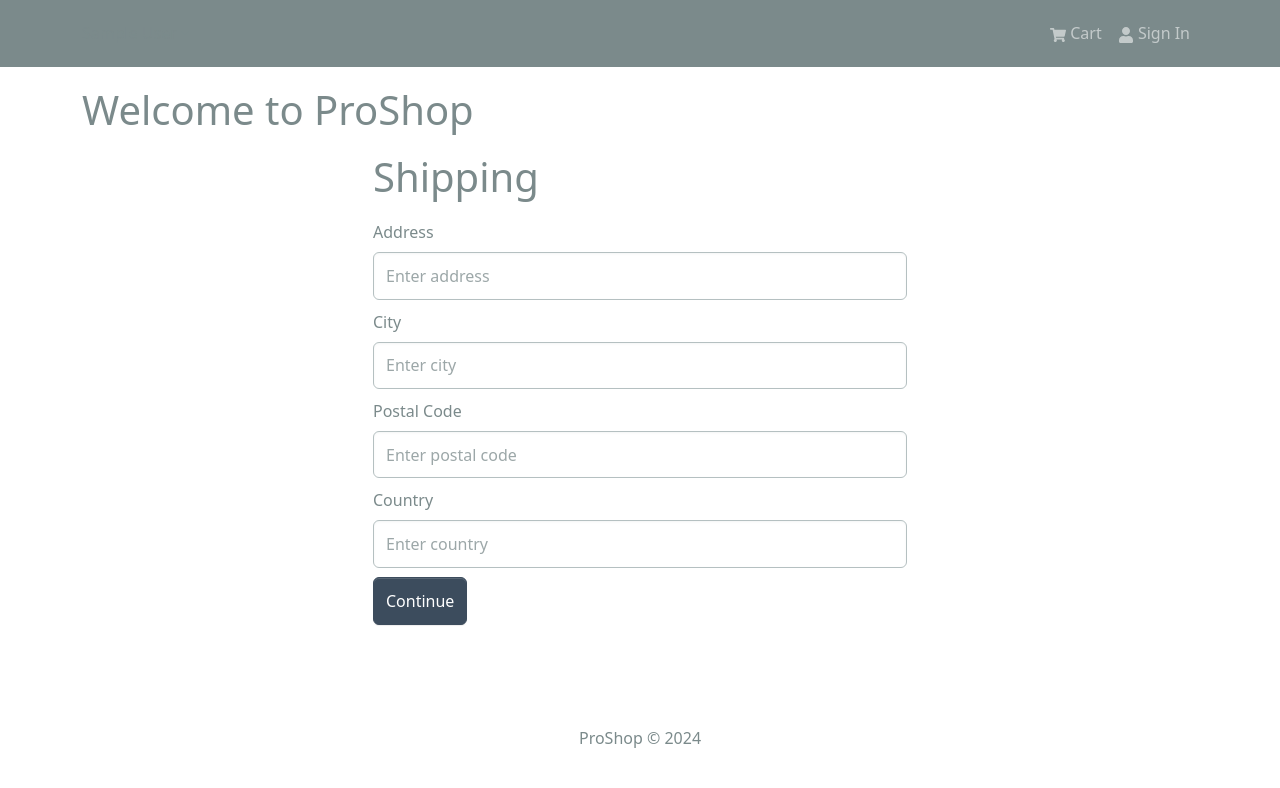
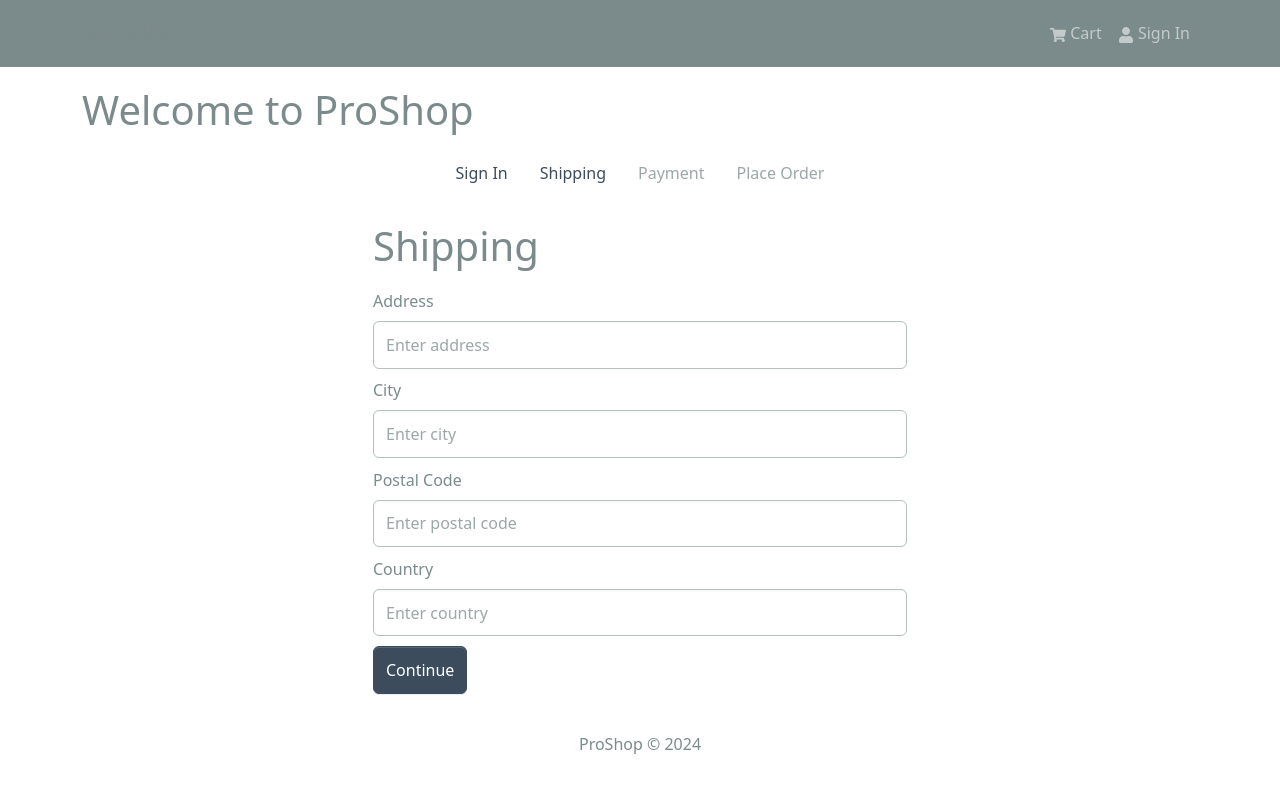
Before and after one commit to nasifmehdi/proshop, a React (Create React App) app in the folder frontend/: page /shipping in a window 1280 px wide. Shown: the top 788 px of the page. Built offline with nearby package versions, Linux system fonts and the light colour scheme; sample sign-in values are in the browser's storage.

Commit message:
checkout steps component

```diff
--- /dev/null
+++ b/frontend/src/components/CheckoutSteps.js
@@ -0,0 +1,51 @@
+import React from 'react';
+import { Nav } from 'react-bootstrap';
+import { LinkContainer } from 'react-router-bootstrap';
+
+const CheckoutSteps = ({ step1, step2, step3, step4 }) => {
+  return (
+    <Nav className='justify-content-center mb-4'>
+      <Nav.Item>
+        {step1 ? (
+          <LinkContainer to='/login'>
+            <Nav.Link>Sign In</Nav.Link>
+          </LinkContainer>
+        ) : (
+          <Nav.Link disabled>Sign In</Nav.Link>
+        )}
+      </Nav.Item>
+
+      <Nav.Item>
+        {step2 ? (
+          <LinkContainer to='/shipping'>
+            <Nav.Link>Shipping</Nav.Link>
+          </LinkContainer>
+        ) : (
+          <Nav.Link disabled>Shipping</Nav.Link>
+        )}
+      </Nav.Item>
+
+      <Nav.Item>
+        {step3 ? (
+          <LinkContainer to='/payment'>
+            <Nav.Link>Payment</Nav.Link>
+          </LinkContainer>
+        ) : (
+          <Nav.Link disabled>Payment</Nav.Link>
+        )}
+      </Nav.Item>
+
+      <Nav.Item>
+        {step4 ? (
+          <LinkContainer to='/placeorder'>
+            <Nav.Link>Place Order</Nav.Link>
+          </LinkContainer>
+        ) : (
+          <Nav.Link disabled>Place Order</Nav.Link>
+        )}
+      </Nav.Item>
+    </Nav>
+  );
+};
+
+export default CheckoutSteps;
--- a/frontend/src/screens/ShippingScreen.js
+++ b/frontend/src/screens/ShippingScreen.js
@@ -4,6 +4,7 @@
 import { useDispatch, useSelector } from 'react-redux';
 import { useNavigate } from 'react-router-dom';
 import { saveShippingAddress } from '../slices/cartSlice';
+import CheckoutSteps from '../components/CheckoutSteps';
 
 const ShippingScreen = () => {
   const cart = useSelector((state) => state.cart);
@@ -26,6 +27,7 @@
 
   return (
     <FormContainer>
+        <CheckoutSteps step1 step2 />
       <h1>Shipping</h1>
       <Form onSubmit={submitHandler}>
         <Form.Group className="my-2" controlId="address">
@@ -77,6 +79,8 @@
         </Button>
       </Form>
     </FormContainer>
+
+
   );
 };
 
```
